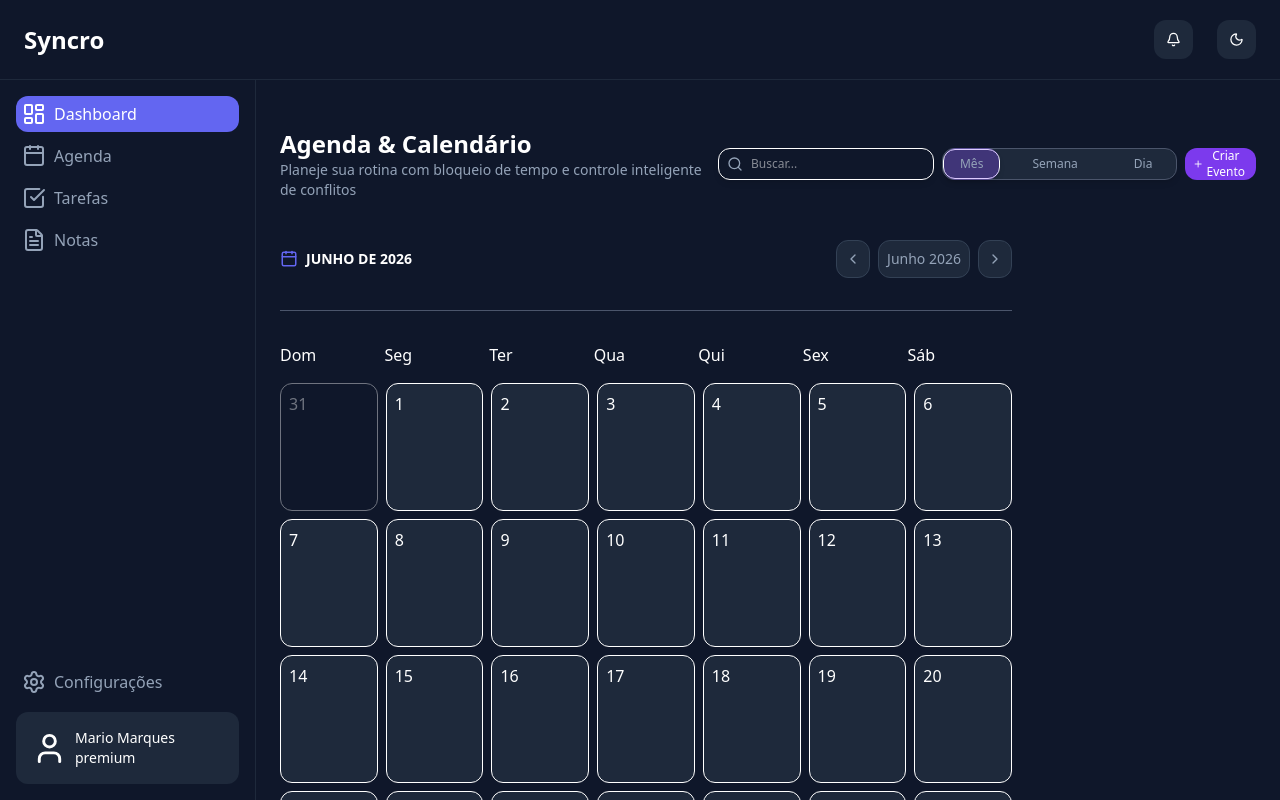
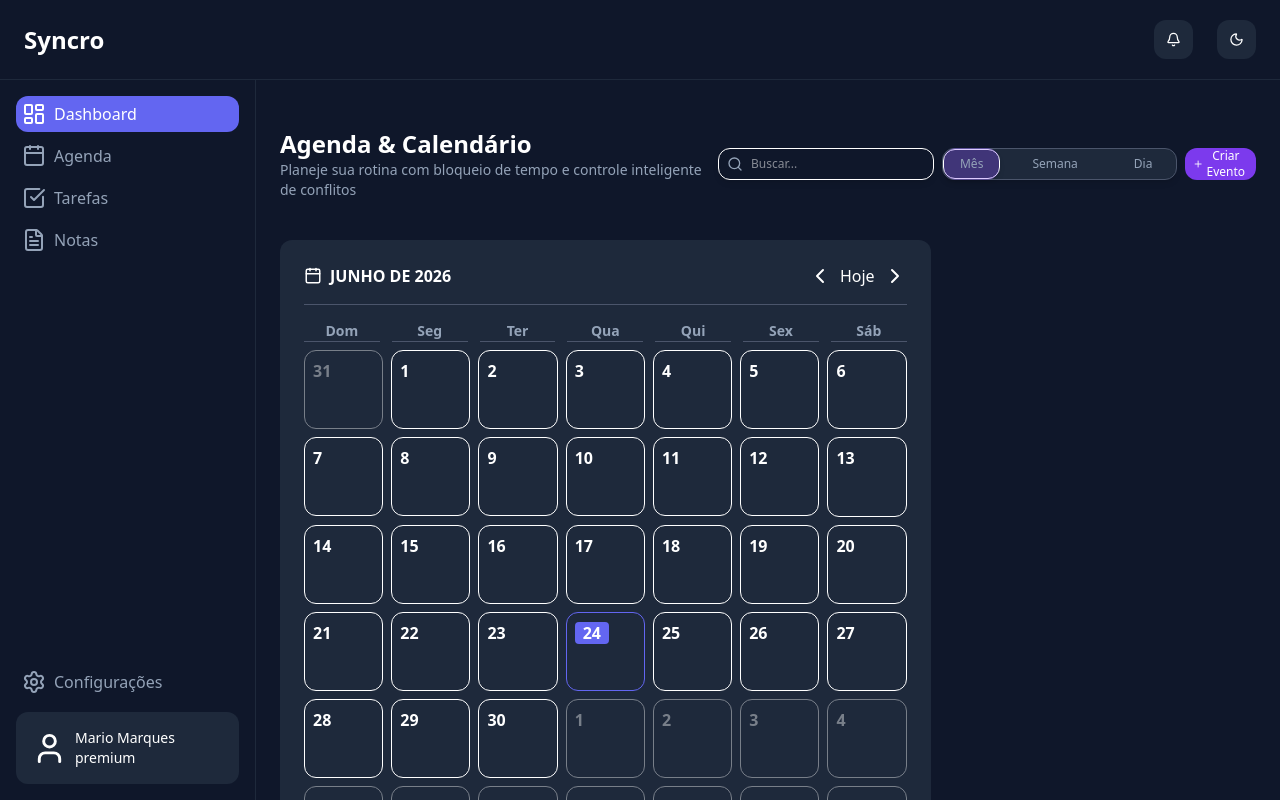
Before and after one commit to mario-leandro/productivity_website, a Next.js app: page /agenda in a window 1280 px wide. Built offline with nearby package versions, Linux system fonts and the light colour scheme.

Commit message:
finalizando componente de calendario - falta adicionar o calendario semanal e diario, igual do google agenda

```diff
--- a/src/components/ui/Calendar.tsx
+++ b/src/components/ui/Calendar.tsx
@@ -20,34 +20,46 @@ export function Calendario() {
     return generateCalendar(year, month);
   }, [year, month]);
 
+  const previousMonth = () => {
+    if (month === 0) {
+      setMonth(11);
+      setYear((prev) => prev - 1);
+      return;
+    }
+
+    setMonth((prev) => prev - 1);
+  };
+
+  const nextMonth = () => {
+    if (month === 11) {
+      setMonth(0);
+      setYear((prev) => prev + 1);
+      return;
+    }
+
+    setMonth((prev) => prev + 1);
+  };
+
+  const goToday = () => {
+    const today = new Date();
+
+    setMonth(today.getMonth());
+    setYear(today.getFullYear());
+  };
+
   return (
-    <div className="w-full flex flex-col gap-4">
+    <div className="md:w-2/3 rounded-xl bg-[var(--surface)] p-6">
       <CalendarioHeader
         month={month}
         year={year}
-        onPrevious={() => {
-          if (month === 0) {
-            setMonth(11);
-            setYear(year - 1);
-          } else {
-            setMonth(month - 1);
-          }
-        }}
-        onNext={() => {
-          if (month === 11) {
-            setMonth(0);
-            setYear(year + 1);
-          } else {
-            setMonth(month + 1);
-          }
-        }}
+        onPrevious={previousMonth}
+        onNext={nextMonth}
+        onToday={goToday}
       />
 
-      <hr className="border-[var(--surface-four)] mb-4" />
+      <hr className="my-4 border-[var(--surface-four)]" />
 
       <WeekDays />
-
-      <CalendarioGrid cells={cells} />
 
       <MonthView cells={cells} />
     </div>
@@ -59,55 +71,32 @@ function CalendarioHeader({
   year,
   onPrevious,
   onNext,
+  onToday,
 }: CalendarHeaderProps) {
-  const months = [
-    "Janeiro",
-    "Fevereiro",
-    "Março",
-    "Abril",
-    "Maio",
-    "Junho",
-    "Julho",
-    "Agosto",
-    "Setembro",
-    "Outubro",
-    "Novembro",
-    "Dezembro",
-  ];
+  const current = new Date(year, month);
 
-  const today = new Date();
-
-  const mesAno = today.toLocaleString("pt-BR", {
+  const mesAno = current.toLocaleString("pt-BR", {
     month: "long",
     year: "numeric",
   });
 
   return (
-    <div className="flex flex-row justify-between items-center mb-4">
-      {/* Nome do mês e ano */}
-      <div className="flex flex-row items-center gap-2">
-        <Calendar size={18} className="text-[var(--primary)]" />
-        <p className="text-sm font-semibold">{mesAno.toUpperCase()}</p>
+    <div className="flex justify-between items-center">
+      <div className="flex items-center gap-2">
+        <Calendar size={18} />
+
+        <span className="font-semibold uppercase">{mesAno}</span>
       </div>
 
-      {/* Botões de navegação */}
-      <div className="flex flex-row gap-2">
-        <button
-          onClick={onPrevious}
-          className="bg-[var(--surface)] hover:bg-[var(--surface-four)] text-sm text-[var(--text-secundary)] hover:text-white border border-[var(--surface-two)] p-2 rounded-xl"
-        >
-          <ChevronLeft size={16} />
+      <div className="flex gap-2">
+        <button onClick={onPrevious}>
+          <ChevronLeft />
         </button>
 
-        <button className="bg-[var(--surface)] hover:bg-[var(--surface-four)] text-sm text-[var(--text-secundary)] hover:text-white border border-[var(--surface-two)] p-2 rounded-xl">
-          {months[month]} {year}
-        </button>
+        <button onClick={onToday}>Hoje</button>
 
-        <button
-          onClick={onNext}
-          className="bg-[var(--surface)] hover:bg-[var(--surface-four)] text-sm text-[var(--text-secundary)] hover:text-white border border-[var(--surface-two)] p-2 rounded-xl"
-        >
-          <ChevronRight size={16} />
+        <button onClick={onNext}>
+          <ChevronRight />
         </button>
       </div>
     </div>
@@ -116,9 +105,9 @@ function CalendarioHeader({
 
 function CalendarioGrid({ cells }: CalendarGridProps) {
   return (
-    <div className="grid grid-cols-7 gap-2">
+    <div className="grid grid-cols-7 auto-rows-fr gap-2">
       {cells.map((cell) => (
-        <CalendarioCell key={cell.day} cell={cell} />
+        <CalendarioCell key={cell.date.toISOString()} cell={cell} />
       ))}
     </div>
   );
@@ -128,26 +117,42 @@ function CalendarioCell({ cell }: CalendarCellProps) {
   return (
     <div
       className={`
-        h-32
-        rounded-xl
-        border
-        p-2
-
-        ${cell.currentMonth ? "bg-[var(--surface)]" : "opacity-40"}
+      aspect-square
+      rounded-xl
+      border
+      p-2
+      ${cell.currentMonth ? "bg-[var(--surface)]" : "opacity-40"}
+      ${cell.isToday ? "border-[var(--primary)] text-[var(--text)]" : ""}
       `}
     >
-      <span>{cell.day}</span>
+      <span
+        className={`font-semibold ${
+          cell.isToday ? "bg-[var(--primary)] px-2 rounded-sm" : ""
+        }`}
+      >
+        {cell.day}
+      </span>
+
+      <div className="mt-2 flex flex-col gap-1">
+        {cell.events.map((event) => (
+          <CalendarioEvento
+            key={event.id}
+            title={event.title}
+            color={event.color}
+          />
+        ))}
+      </div>
     </div>
   );
 }
 
-function CalendarioEvento({ title, color = "#6366F1" }: CalendarEventProps) {
+function CalendarioEvento({ title, color }: CalendarEventProps) {
   return (
     <div
       style={{
         background: color,
       }}
-      className="mt-1 rounded px-2 py-1 text-xs text-white"
+      className="rounded px-2 py-1 text-xs text-white truncate"
     >
       {title}
     </div>
@@ -155,27 +160,32 @@ function CalendarioEvento({ title, color = "#6366F1" }: CalendarEventProps) {
 }
 
 function MonthView({ cells }: MonthViewProps) {
-  return (
-    <>
-      <CalendarioGrid cells={cells} />
-    </>
-  );
+  return <CalendarioGrid cells={cells} />;
 }
 
 function WeekDays() {
   const week = ["Dom", "Seg", "Ter", "Qua", "Qui", "Sex", "Sáb"];
 
   return (
-    <div className="grid grid-cols-7">
+    <div className="grid grid-cols-7 mb-2 gap-3">
       {week.map((day) => (
-        <div key={day}>{day}</div>
+        <div
+          key={day}
+          className="text-center text-sm font-semibold text-[var(--text-secundary)] border-b border-[var(--surface-four)]"
+        >
+          {day}
+        </div>
       ))}
     </div>
   );
 }
 
+function WeekView() {
+  return <div>Semana</div>;
+}
+
 function DayView() {
-  return <div>Day View</div>;
+  return <div>Day</div>;
 }
 
 function generateCalendar(year: number, month: number) {
@@ -190,27 +200,46 @@ function generateCalendar(year: number, month: number) {
   // dias do mês anterior
   for (let i = firstDay - 1; i >= 0; i--) {
     cells.push({
+      date: new Date(year, month - 1, previousMonthDays - i),
       day: previousMonthDays - i,
+      month: month - 1,
+      year,
       currentMonth: false,
+      isToday: false,
+      events: [],
     });
   }
 
   // dias do mês atual
 
   for (let day = 1; day <= daysInMonth; day++) {
+    const date = new Date(year, month, day);
+
     cells.push({
       day,
       currentMonth: true,
+      date,
+      month,
+      year,
+      isToday: date.toDateString() === new Date().toDateString(),
+      events: [],
     });
   }
 
   // dias do próximo mês
-
+  let nextDay = 1;
   while (cells.length < 42) {
     cells.push({
-      day: cells.length,
+      date: new Date(year, month + 1, nextDay),
+      day: nextDay,
+      month: month + 1,
+      year,
       currentMonth: false,
+      isToday: false,
+      events: [],
     });
+
+    nextDay++;
   }
 
   return cells;
--- a/src/types/interface.ts
+++ b/src/types/interface.ts
@@ -19,6 +19,7 @@ export interface CalendarHeaderProps {
   year: number;
   onPrevious(): void;
   onNext(): void;
+  onToday(): void;
 }
 
 export interface MonthViewProps {
```
